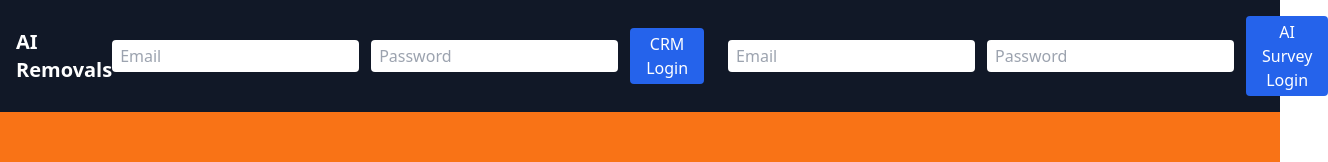
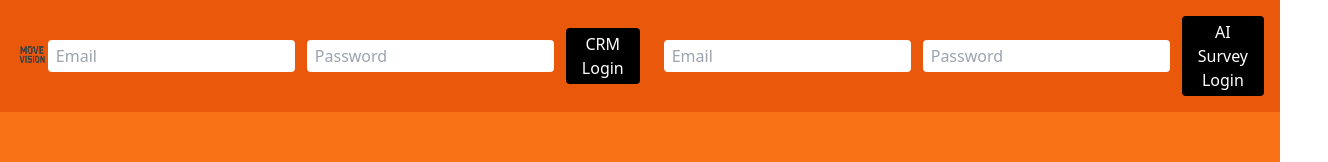
Before and after one commit to Gullmegler/mitt-prosjekt, a React (Create React App) app: page / in a window 1280 px wide. Shown: the top 162 px of the page, 1328 px wide, since content can reach past the window. Built offline with nearby package versions, Linux system fonts and the light colour scheme.

Commit message:
Update Navbar.jsx

```diff
--- a/src/components/Navbar.jsx
+++ b/src/components/Navbar.jsx
@@ -1,5 +1,6 @@
 import React, { useState, useEffect } from "react";
 import axios from "axios";
+import { Link } from "react-router-dom"; // Hvis du bruker React Router
 
 export default function Navbar() {
   const [user, setUser] = useState(null);
@@ -50,8 +51,10 @@ export default function Navbar() {
   };
 
   return (
-    <nav className="bg-gray-900 text-white p-4 flex justify-between items-center">
-      <div className="text-xl font-bold">AI Removals</div>
+    <nav className="bg-orange-600 text-white p-4 flex justify-between items-center">
+      <div className="flex items-center">
+        <img src="/logo.png" alt="Logo" className="h-10 mr-4" />
+      </div>
 
       {!user ? (
         <div className="flex items-center space-x-6">
@@ -76,7 +79,7 @@ export default function Navbar() {
             />
             <button
               type="submit"
-              className="bg-blue-600 px-4 py-1 rounded hover:bg-blue-700 disabled:opacity-50"
+              className="bg-black px-4 py-1 rounded hover:bg-gray-700 disabled:opacity-50"
               disabled={loading}
             >
               {loading ? "Logging in..." : "CRM Login"}
@@ -104,7 +107,7 @@ export default function Navbar() {
             />
             <button
               type="submit"
-              className="bg-blue-600 px-4 py-1 rounded hover:bg-blue-700 disabled:opacity-50"
+              className="bg-black px-4 py-1 rounded hover:bg-gray-700 disabled:opacity-50"
               disabled={loading}
             >
               {loading ? "Logging in..." : "AI Survey Login"}
@@ -114,12 +117,12 @@ export default function Navbar() {
         </div>
       ) : (
         <div className="flex items-center space-x-6">
-          <a href="/crm" className="hover:text-gray-400">
-            CRM Dashboard
-          </a>
-          <a href="/ai-survey" className="hover:text-gray-400">
+          <Link to="/crm" className="hover:text-gray-400">
+            CRM
+          </Link>
+          <Link to="/survey" className="hover:text-gray-400">
             AI Survey
-          </a>
+          </Link>
           <button
             onClick={handleLogout}
             className="bg-red-600 px-3 py-1 rounded hover:bg-red-700"
```
